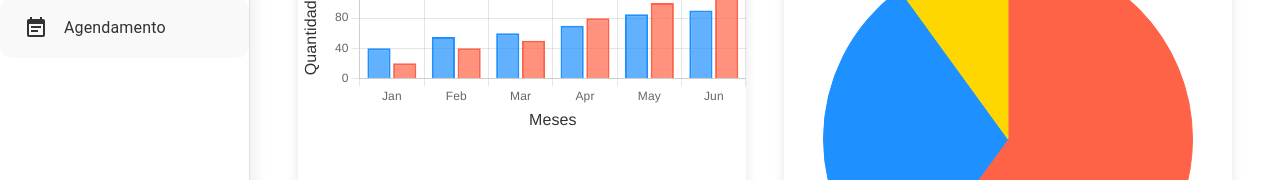
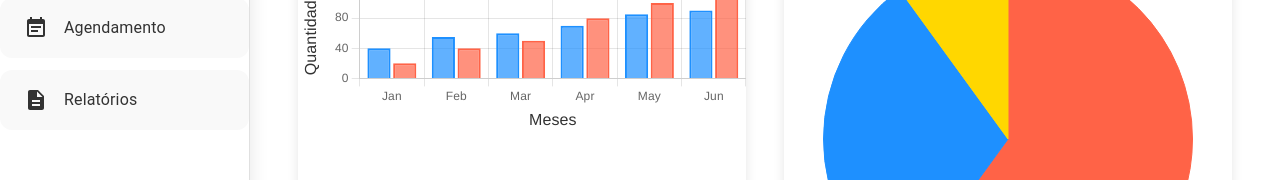
Before and after one commit to Pedro-cabinda/SAGSO, a React (Create React App) app: page / in a window 1280 px wide. Shown: the part 397-577 px from the top of the page. Built offline with nearby package versions, Linux system fonts and the light colour scheme.

Commit message:
mudanças no sideBar

```diff
--- a/src/componentes/SideBar.js
+++ b/src/componentes/SideBar.js
@@ -5,6 +5,7 @@ import HomeIcon from '@mui/icons-material/Home';
 import EventNoteIcon from '@mui/icons-material/EventNote';
 import InventoryIcon from '@mui/icons-material/Inventory';
 import HealingIcon from '@mui/icons-material/Healing';
+import DescriptionIcon from '@mui/icons-material/Description'; // Ícone para Relatórios
 
 const drawerWidth = 250;
 
@@ -157,6 +158,29 @@ const Sidebar = () => {
           </ListItemIcon>
           <ListItemText primary="Agendamento" sx={{ fontSize: '18px', color: '#333' }} />
         </ListItem>
+
+        {/* Relatórios */}
+        <ListItem
+          button
+          component={Link}
+          to="/relatorios"
+          sx={{
+            '&:hover': {
+              bgcolor: '#FFD700',
+              borderRadius: '12px',
+            },
+            padding: '14px 24px',
+            marginBottom: '12px',
+            borderRadius: '12px',
+            backgroundColor: '#F9F9F9',
+            transition: 'background-color 0.3s ease',
+          }}
+        >
+          <ListItemIcon sx={{ color: '#333', minWidth: '40px' }}>
+            <DescriptionIcon />
+          </ListItemIcon>
+          <ListItemText primary="Relatórios" sx={{ fontSize: '18px', color: '#333' }} />
+        </ListItem>
       </List>
     </Drawer>
   );
```
